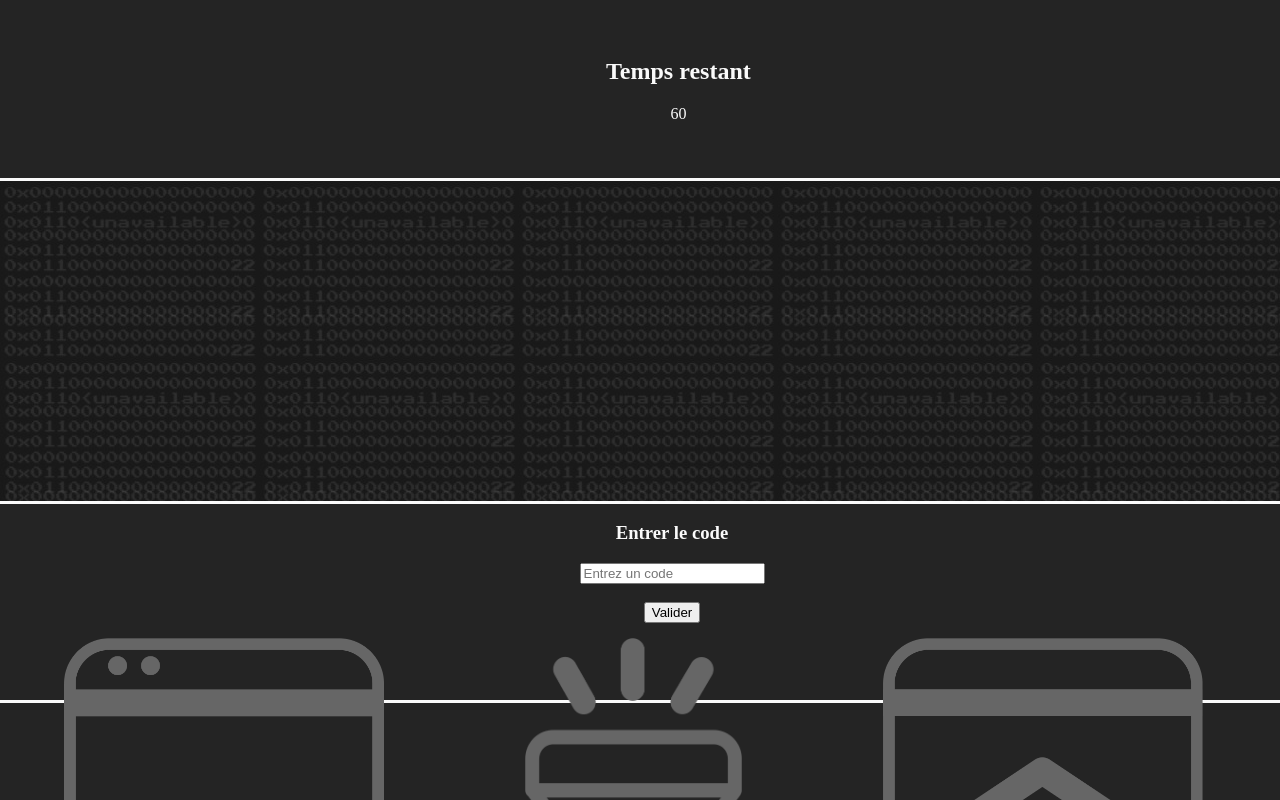
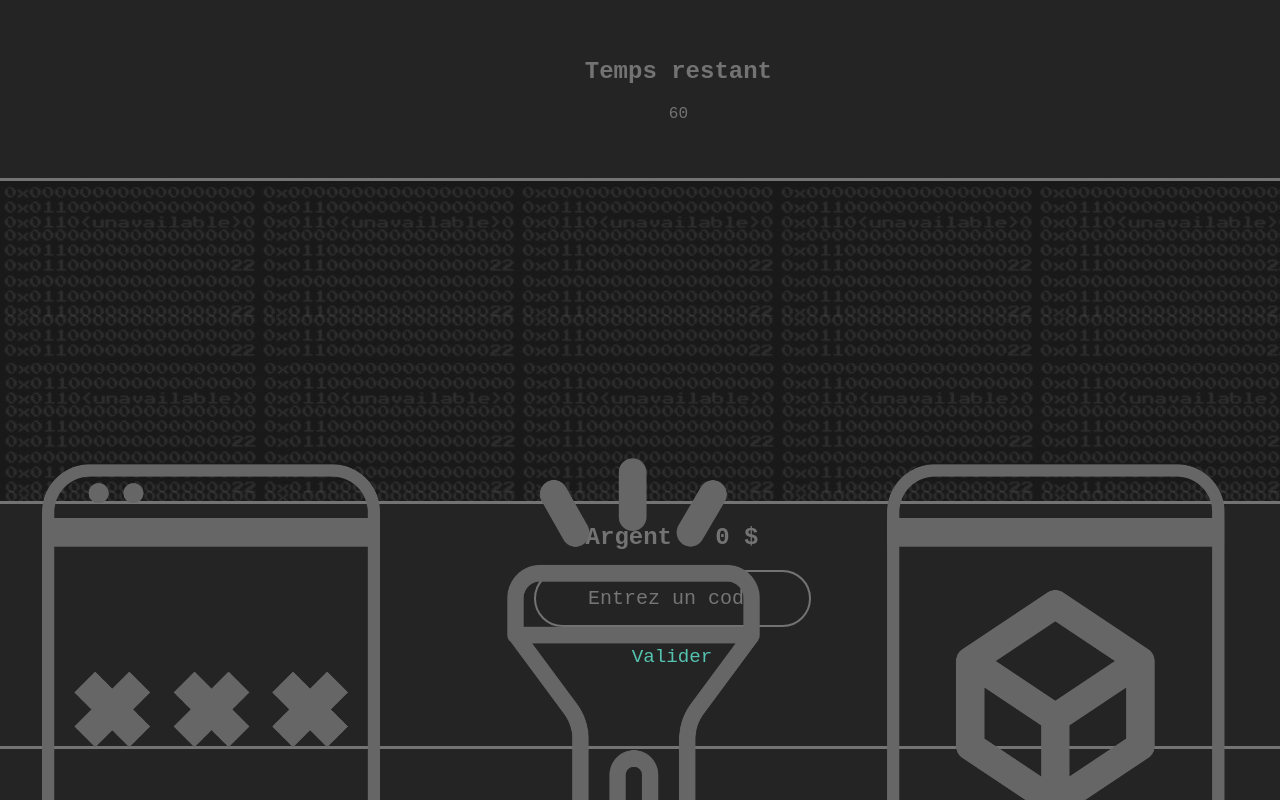
Before and after one commit to PieceMaitresse/LaNuitDesVoleurs, a plain HTML site: page index.html in a window 1280 px wide. Shown: the top 800 px of the page. Drawn offline with nearby package versions, Linux system fonts and the light colour scheme.

Commit message:
Intégration du visuel

```diff
--- a/css/backup.css
+++ b/css/backup.css
@@ -1,9 +1,10 @@
 @charset "utf-8";
+
 /* CSS Document */
 body {
   background: #242424;
   margin: 0;
-  color: #737373;
+  color: hsl(0, 0%, 45%);
   font-family: 'Share Tech Mono', monospace;
 }
 
@@ -12,60 +13,66 @@ body {
 Chrono
 
 -----------------------*/
-#hautChrono{
+#hautChrono {
   width: 100%;
   height: 30%;
   padding: 3%;
 }
 
-#TexteIntro{
+#TexteIntro {
   text-align: center;
 }
 
-#texteTemps{
+#texteTemps {
   text-align: center;
 }
+
 /*-----------------------
 
 Menu bas de l'application
 
 ------------------------*/
 
-#menueBas{
-  position:fixed;
-   left:0px;
-   bottom:0px;
-   height:16%;
-   width:100%;
+#menueBas {
+  position: fixed;
+  left: 0px;
+  bottom: 0px;
+  height: 16%;
+  width: 100%;
 }
-#imgCode{
+
+#imgCode {
   float: left;
   width: 20%;
   /* padding: 0%; */
   margin-left: 16%;
 }
-#imgLampe{
+
+#imgLampe {
   float: left;
   width: 20%;
   /* padding: 0%; */
   margin-left: 3%;
 }
-#imgCodeRA{
+
+#imgCodeRA {
   float: left;
   width: 20%;
   /* padding: 0%; */
   margin-left: 3%;
 }
+
 .active {
   color: #56c2b0;
 }
+
 /*------------------
 
 Box entrer code
 
 ------------------*/
 
-#boxEntrerCode{
+#boxEntrerCode {
   margin-top: 30%;
   padding-bottom: 6%;
   /*padding-left: 24%;*/
@@ -87,11 +94,14 @@ input[type=text] {
   margin: 6px 24% 16px;
   text-align: center;
 }
+
 input[type=text]:focus {
   border-color: #56c2b0;
 }
 
-input[type=button], input[type=submit], input[type=reset]{
+input[type=button],
+input[type=submit],
+input[type=reset] {
   background-color: #242424;
   border: none;
   color: #56c2b0;
@@ -103,15 +113,16 @@ input[type=button], input[type=submit], input[type=reset]{
   font-size: larger;
 }
 
-#TexteEntreCode{
+#TexteEntreCode {
   text-align: center;
 }
+
 /*------------------
 
 Image Derrière
 
 -------------------*/
-#enveloppeEntrerCode{
+#enveloppeEntrerCode {
   height: 395px;
   border-bottom: solid;
   border-top: solid;
@@ -125,13 +136,14 @@ Image Derrière
 Espace scane
 
 ------------------*/
-#espaceScane{
+#espaceScane {
   height: 395px;
   border-bottom: solid;
   border-top: solid;
   border-color: #737373;
 }
-#textScane{
+
+#textScane {
   margin-left: 10%;
 
 }
--- a/css/style.css
+++ b/css/style.css
@@ -5,15 +5,20 @@ Général
 -----------------------*/
 
 body {
+  font-family: 'Share Tech Mono', monospace;
+  text-align: center;
+  margin: 0;
   background: #242424;
-  margin: 0;
-  color: #fafafa;
-  text-align: center;
+  color: #737373;
 }
 
 .container {
   border-bottom: solid;
   border-top: solid;
+}
+
+#hacking h1 {
+  font-size: 1.5em;
 }
 
 /*-----------------------
@@ -48,11 +53,38 @@ Section "piratage"
   background-image: url("../img/binaire.jpg");
 }
 
+input[type=text] {
+  background-color: #242424;
+  box-sizing: border-box;
+  border: 2px solid #737373;
+  border-radius: 75px;
+  color: #737373;
+  padding: 15px 10px;
+  text-align: center;
+  font-family: 'Share Tech Mono', monospace;
+  font-size: 1.25em;
+}
+
+input[type=text]:focus {
+  border-color: #56c2b0;
+}
+
+input[type=button],
+input[type=submit],
+input[type=reset] {
+  background-color: #242424;
+  border: none;
+  color: #56c2b0;
+  text-decoration: none;
+  cursor: pointer;
+  font-family: 'Share Tech Mono', monospace;
+  text-align: center;
+  font-size: larger;
+}
+
 /*------------------
 Image Derrière
 -------------------*/
-
-
 
 #scanning .container {
   height: 329px;
@@ -66,6 +98,8 @@ Menu de navigation
 ------------------------*/
 
 nav {
+  display: flex;
+  align-items: center;
   position: fixed;
   left: 0;
   bottom: 0;
@@ -73,27 +107,16 @@ nav {
   width: 100vw;
 }
 
-nav .div {
+.icon-container {
   width: 33%;
 }
 
-#icon-code {
-  float: left;
-  width: 25%;
-  padding: 3%;
-  margin-left: 2%;
+.icon-side {
+  width: 80%;
+  margin: auto;
 }
 
-#icon-flashlight {
-  float: left;
-  width: 17%;
-  padding: 3%;
-  margin-right: 5%;
-  margin-left: 5%;
+.icon-middle {
+  width: 60%;
+  margin: auto;
 }
-
-#icon-scanner {
-  float: left;
-  width: 25%;
-  padding: 3%;
-}
--- a/index.html
+++ b/index.html
@@ -31,7 +31,7 @@
 			<section id="hacking" v-if="activeSection == 'hacking'">
 				<div class="container">
 					<div id="codeInput">
-						<h3> Entrer le code </h3>
+						<h1>Argent : {{ user.cash }} $</h1>
 						<div>
 							<input type="text" name="codeFinal" placeholder="Entrez un code" v-model="inputCode" @keyup.enter="verifyCode"
 							 autocomplete="off" autocorrect="off" autocapitalize="off" spellcheck="false">
@@ -39,7 +39,6 @@
 							<br>
 							<input type="submit" value="Valider" v-on:click="verifyCode">
 						</div>
-						<p v-if="user.cash > 0">Argent volé : {{ user.cash }} $</p>
 					</div>
 				</div>
 			</section>
@@ -53,9 +52,15 @@
 
 			<!-- MENU DE NAVIGATION -->
 			<nav>
-				<img id="icon-code" src="img/IconesCode.png" v-on:click="activeSection = 'hacking'">
-				<img id="icon-flashlight" src="img/IconesLampe.png" v-on:click="flashlightSwitch()">
-				<img id="icon-scanner" src="img/IconesRA.png" v-on:click="activeSection = 'scanning'">
+				<div class="icon-container">
+					<img class="icon icon-side" src="img/IconesCode.png" v-on:click="activeSection = 'hacking'">
+				</div>
+				<div class="icon-container">
+					<img class="icon icon-middle" src="img/IconesLampe.png" v-on:click="flashlightSwitch()">
+				</div>
+				<div class="icon-container">
+					<img class="icon icon-side" src="img/IconesRA.png" v-on:click="activeSection = 'scanning'">
+				</div>
 			</nav>
 
 		</div>
```
Lines whose indentation alone changed are shown as unchanged.
